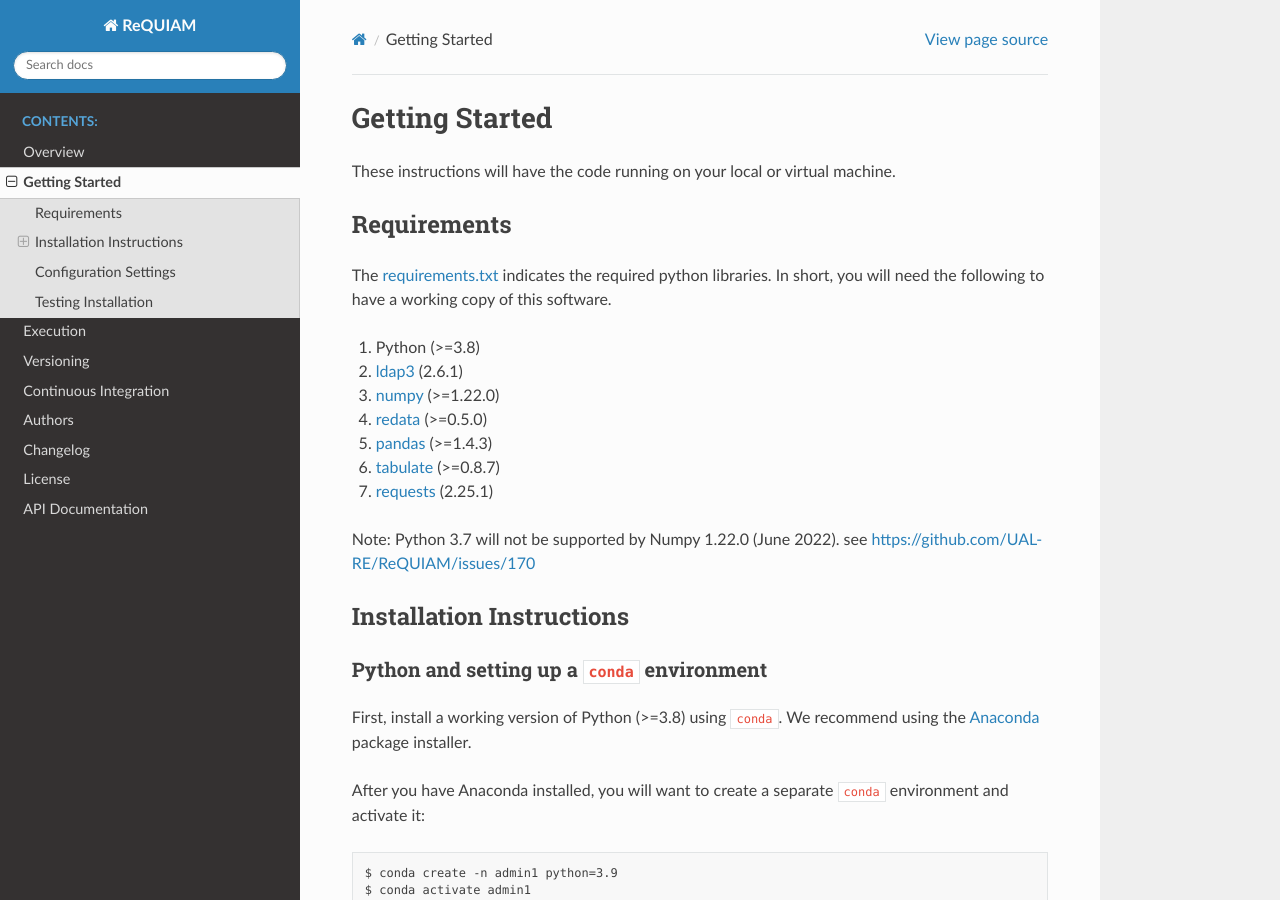
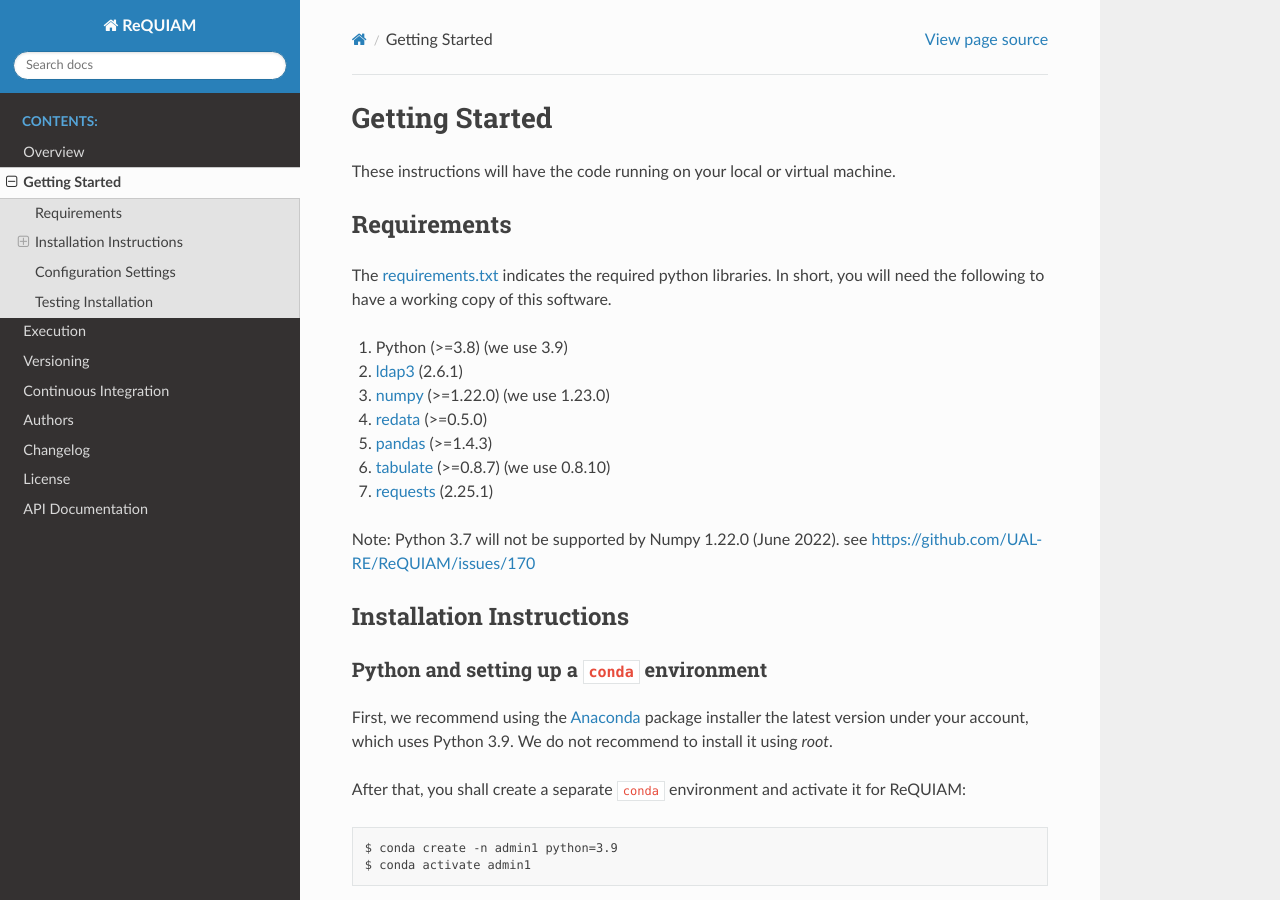
Before and after one commit to UAL-RE/ReQUIAM, a Sphinx documentation site: the page built from docs/source/getting_started.rst, in a window 1280 px wide and 900 px high. Built offline with Sphinx 7.4.7 and the Read the Docs theme 2.0.0, drawn with Linux system fonts in a browser that asks for light colours.

Commit message:
updated __init__.py, script_run and RTD files (#184)
* updated __init__.py and script_run

* updated RTD rst files

```diff
--- a/docs/source/getting_started.rst
+++ b/docs/source/getting_started.rst
@@ -11,12 +11,14 @@
 libraries. In short, you will need the following to have a working copy of
 this software.
 
-1. Python (>=3.8)
+
+1. Python (>=3.8) (we use 3.9)
 2. `ldap3`_ (2.6.1)
-3. `numpy`_ (>=1.22.0)
+3. `numpy`_ (>=1.22.0) (we use 1.23.0)
 4. :ual-re:`redata <redata-commons>` (>=0.5.0)
 5. `pandas`_ (>=1.4.3)
-6. `tabulate`_ (>=0.8.7)
+6. `tabulate`_ (>=0.8.7) (we use 0.8.10)
+
 7. `requests`_ (2.25.1)
 
 Note: Python 3.7 will not be supported by Numpy 1.22.0 (June 2022). see https://github.com/UAL-RE/ReQUIAM/issues/170
@@ -27,11 +29,11 @@
 Python and setting up a ``conda`` environment
 ^^^^^^^^^^^^^^^^^^^^^^^^^^^^^^^^^^^^^^^^^^^^^
 
-First, install a working version of Python (>=3.8) using ``conda``. We recommend using
-the `Anaconda`_ package installer.
+First, we recommend using the `Anaconda`_ package installer the latest version under your account, which uses Python 3.9. We do not recommend to
+install it using `root`.
 
-After you have Anaconda installed, you will want to create a separate
-``conda`` environment and activate it:
+
+After that, you shall create a separate ``conda`` environment and activate it for ReQUIAM:
 
 ::
 
@@ -59,6 +61,7 @@
 You can confirm installation via ``conda list``
 
 ::
+
 
    (admin1) $ conda list
 
@@ -102,6 +105,7 @@
                           --persistent_path $persist_path \
                           --ldap_password $password --grouper_password $password
 
+
 Test command-line flags (``test`` and ``test_reverse``) are available to
 test EDS query and Grouper synchronization (with the ``sync`` flag) by
 executing the following :
--- a/requiam/__init__.py
+++ b/requiam/__init__.py
@@ -1,7 +1,7 @@
 from typing import Union
 from datetime import datetime
 
-__version__ = "1.0.1"
+__version__ = "1.1.0"
 
 CODE_NAME = 'ReQUIAM'
 
```
Also changed, not shown: docs/source/execution.rst (+5 -6 lines), 1 other file.
